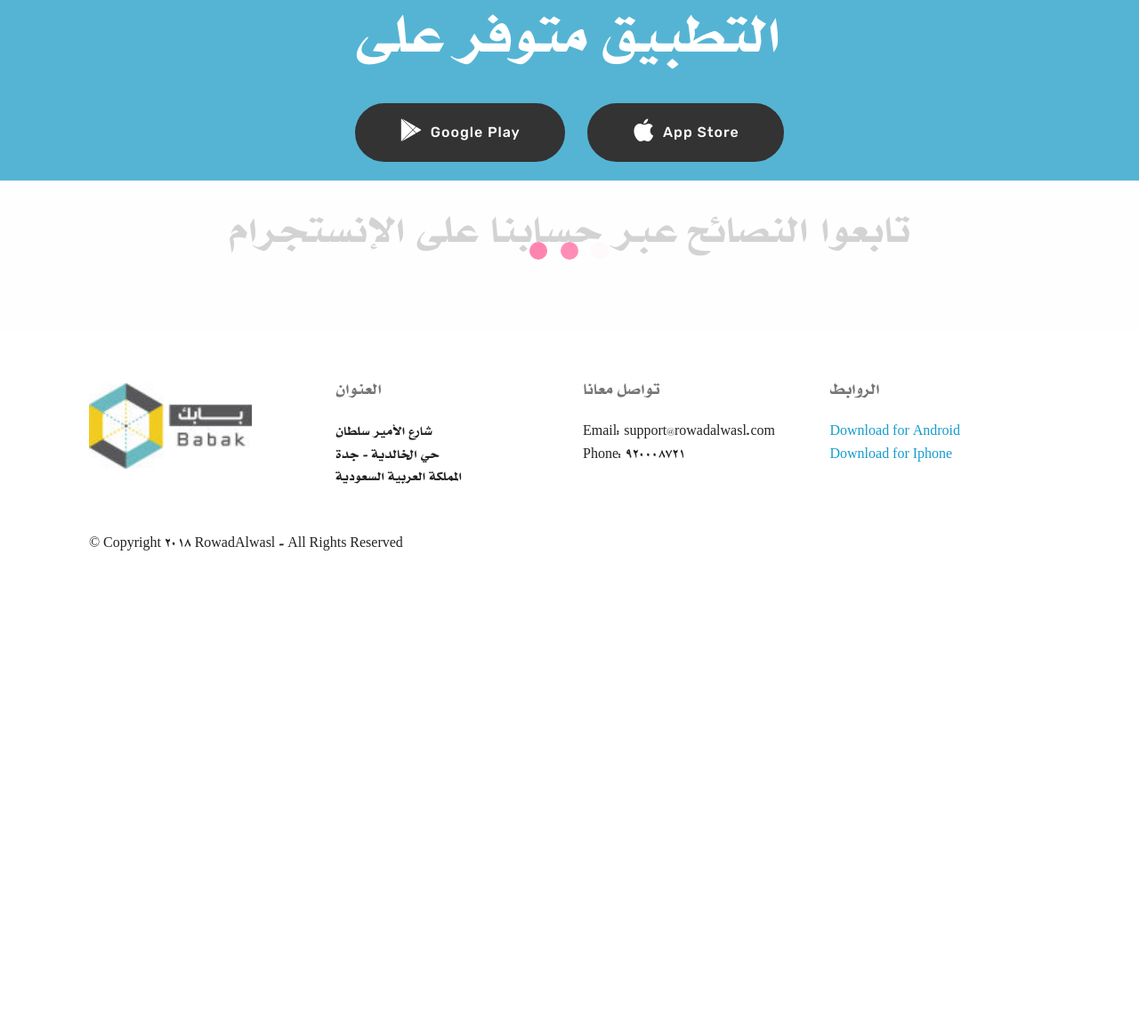
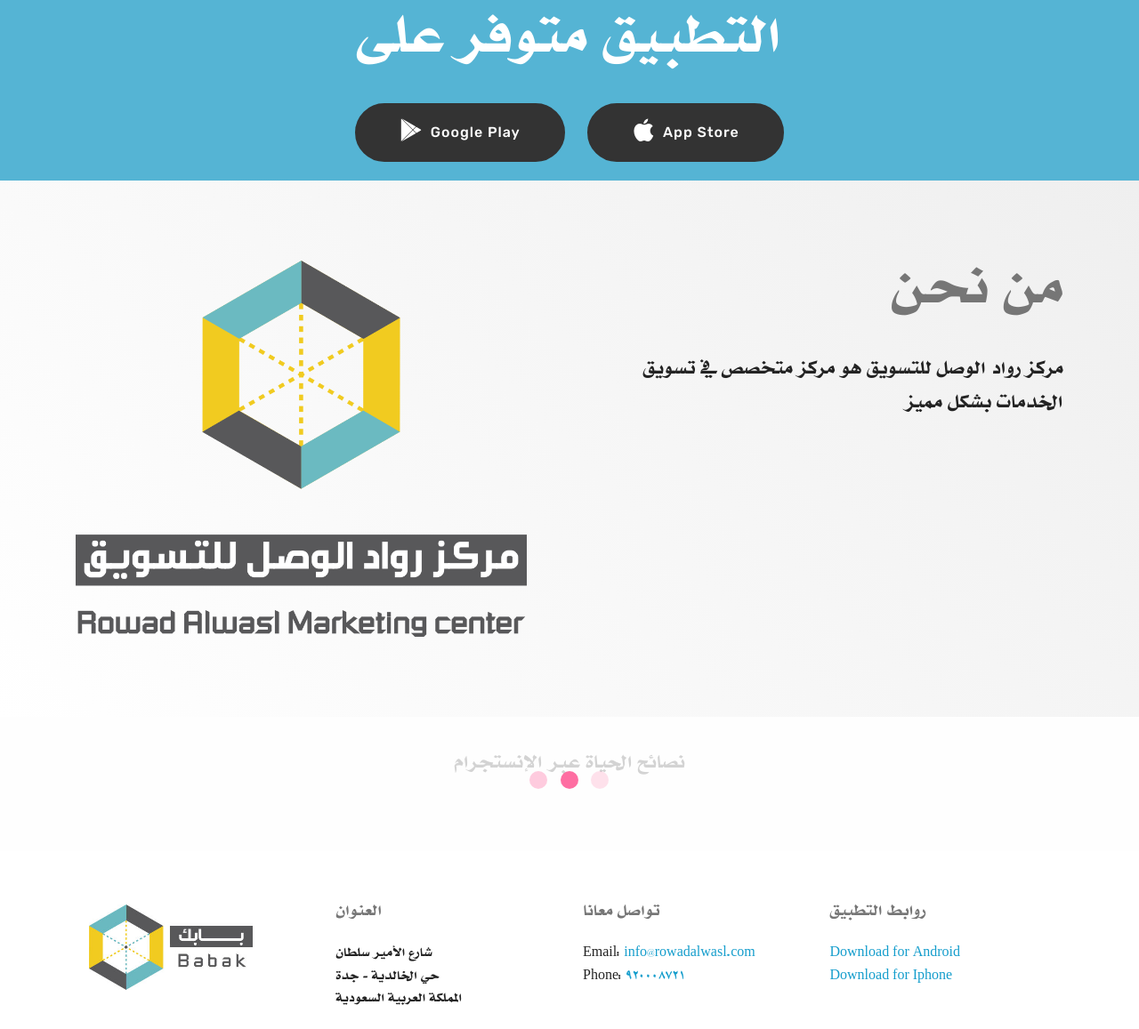
Before and after one commit to Babak-RW/babak-rw.github.io, a plain HTML site: page index.html in a window 1280 px wide. Shown: the part 1019-2176 px from the top of the page at 89% size. Before the commit the page ends 1722 px from the top, so only its background shows below. Drawn offline with Linux system fonts and the light colour scheme; files whose address does not match are found by name.

Commit message:
create github pages

```diff
--- a/assets/images/hashes.json
+++ b/assets/images/hashes.json
@@ -1 +1 @@
-{"7SecoQTMqEBdrU2rRoTMAw==":"babak%20logo-122x64.jpg","MeBfLQ82KlS2uCt/63pbbw==":"img-android-329x536.png"}
+{"7SecoQTMqEBdrU2rRoTMAw==":"babak%20logo-122x64.jpg","MeBfLQ82KlS2uCt/63pbbw==":"img-android-329x536.png","sCkhjHweaCh/8Lh6hR+tSg==":"babak%20logo-366x191.jpg","Vp6eHHW3Sxck9CYqrrh1jw==":"rowad%20alwasl(1)-900x750.jpg","7Mrffsbar0eUtDoc/aDfog==":"rowad%20alwasl(1)-900x750.png"}
--- a/assets/mobirise/css/mbr-additional.css
+++ b/assets/mobirise/css/mbr-additional.css
@@ -1784,6 +1784,36 @@
   padding-bottom: 15px;
   background-color: #55b4d4;
 }
+.cid-qTO5yGWNLn {
+  padding-top: 90px;
+  padding-bottom: 90px;
+  background-color: #ffffff;
+  background: linear-gradient(45deg, #ffffff, #efefef);
+}
+@media (min-width: 992px) {
+  .cid-qTO5yGWNLn .mbr-figure {
+    padding-right: 4rem;
+  }
+}
+@media (max-width: 991px) {
+  .cid-qTO5yGWNLn .mbr-figure {
+    padding-bottom: 3rem;
+  }
+}
+@media (max-width: 767px) {
+  .cid-qTO5yGWNLn .mbr-text {
+    text-align: center;
+  }
+}
+.cid-qTO5yGWNLn .mbr-text,
+.cid-qTO5yGWNLn .mbr-section-btn {
+  text-align: right;
+  color: #232323;
+}
+.cid-qTO5yGWNLn H1 {
+  text-align: right;
+  color: #767676;
+}
 .cid-qTNRRxDSUc {
   padding-top: 60px;
   padding-bottom: 60px;
--- a/index.html
+++ b/index.html
@@ -59,7 +59,7 @@
     </nav>
 </section>
 
-<section class="engine"><a href="https://mobirise.me/o">free one page web templates</a></section><section class="header3 cid-qTNP7Sdj5j" id="header3-4">
+<section class="engine"><a href="https://mobirise.me/h">create a web page</a></section><section class="header3 cid-qTNP7Sdj5j" id="header3-4">
 
 
 
@@ -104,13 +104,39 @@
     </div>
 </section>
 
+<section class="header3 cid-qTO5yGWNLn" id="header3-d">
+
+
+
+
+
+    <div class="container">
+        <div class="media-container-row">
+            <div class="mbr-figure" style="width: 100%;">
+                <img src="assets/images/rowad-alwasl1-900x750.png" alt="Mobirise" title="">
+            </div>
+
+            <div class="media-content">
+                <h1 class="mbr-section-title mbr-white pb-3 mbr-fonts-style display-1">من نحن</h1>
+
+                <div class="mbr-section-text mbr-white pb-3 ">
+                    <p class="mbr-text mbr-fonts-style display-5">
+                        مركز رواد الوصل للتسويق هو مركز متخصص في تسويق الخدمات بشكل مميز</p>
+                </div>
+
+            </div>
+        </div>
+    </div>
+
+</section>
+
 <section class="mbr-instagram-feed" data-rows="" data-per-row-slider="4" data-spacing="1" data-full-width="" data-token="7067270282.727bfe1.c84fa98dcdae4f3fa47793e831dc98f8" data-per-row-grid="" id="instagram-feed-block-8" data-rv-view="46" style="background-color: rgb(250, 250, 250); padding-top: 40px; padding-bottom: 40px;">
 
     <div class="container container_toggle">
         <div class="row">
             <div class="col">
                 <div class="inst">
-                    <h1 class="inst__title align-center mbr-fonts-style display-2">تابعوا النصائح عبر حسابنا على الإنستجرام</h1>
+                    <h1 class="inst__title align-center mbr-fonts-style display-5">نصائح الحياة عبر الإنستجرام</h1>
                     <div class="inst__content"></div>
 
                 </div>
@@ -130,7 +156,7 @@
             <div class="col-12 col-md-3">
                 <div class="media-wrap">
                     <a href="https://mobirise.com/">
-                        <img src="assets/images/babak-logo-122x64.jpg" alt="Mobirise" title="">
+                        <img src="assets/images/babak-logo-366x191.jpg" alt="Mobirise" title="">
                     </a>
                 </div>
             </div>
@@ -141,11 +167,11 @@
             <div class="col-12 col-md-3 mbr-fonts-style display-7">
                 <h5 class="pb-3">تواصل معانا</h5>
                 <p class="mbr-text">
-                    Email: support@rowadalwasl.com
-                    <br>Phone: 920008721<br></p>
+                    Email: <a href="mailto:info@rowadalwasl.com">info@rowadalwasl.com
+</a>                    <br>Phone: <a href="tel:920008721">920008721</a><br></p>
             </div>
             <div class="col-12 col-md-3 mbr-fonts-style display-7">
-                <h5 class="pb-3">الروابط</h5>
+                <h5 class="pb-3">روابط التطبيق</h5>
                 <p class="mbr-text"><a class="text-primary" href="https://play.google.com/store/apps/details?id=com.mpgline.babak">Download for Android</a><br><a class="text-primary" href="https://itunes.apple.com/sa/app/babak/id1361540826">Download for Iphone</a></p>
             </div>
         </div>
```
Also changed, not shown: assets/images/babak-logo-366x191.jpg (added), assets/images/rowad-alwasl1-900x750.png (added), 1 other file.
